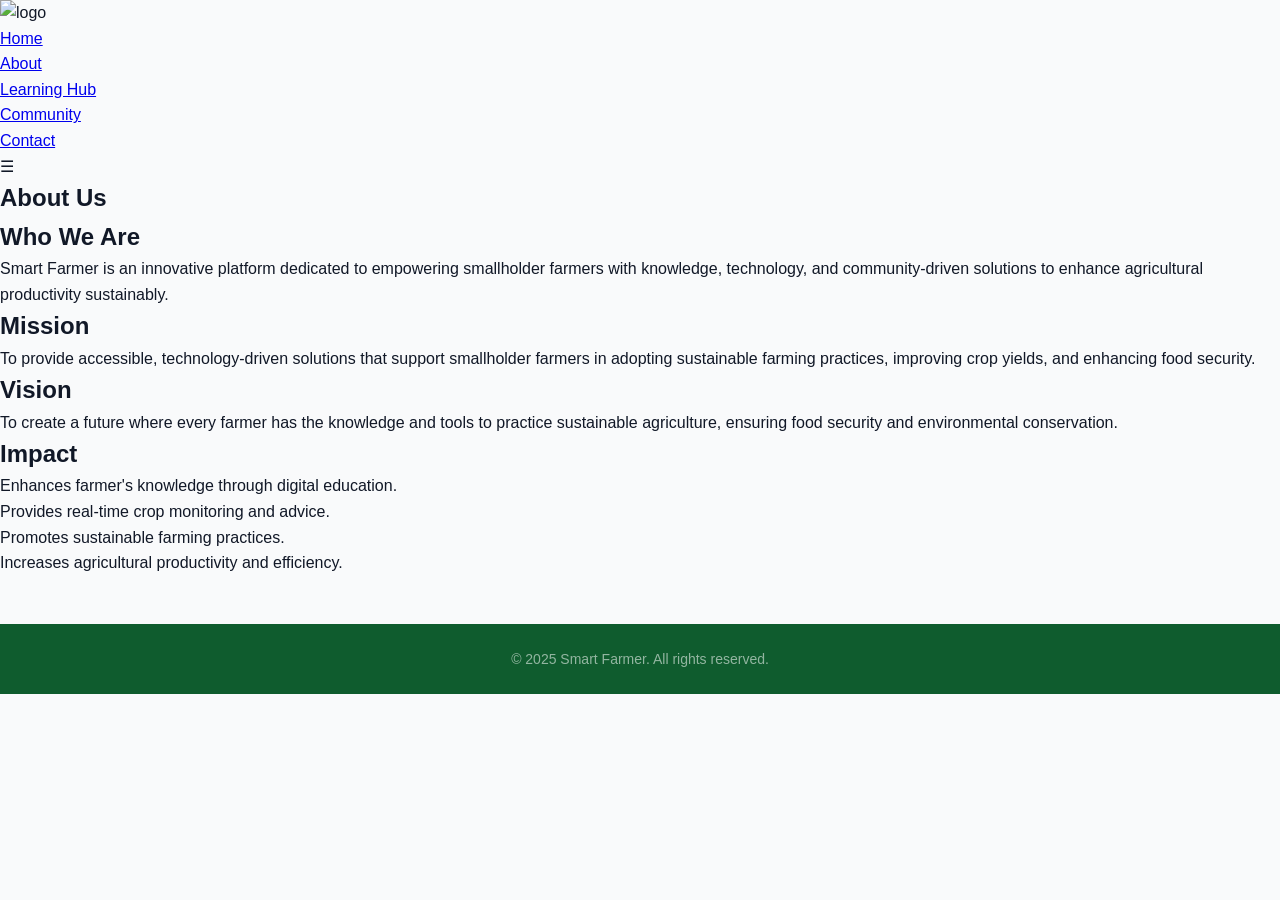
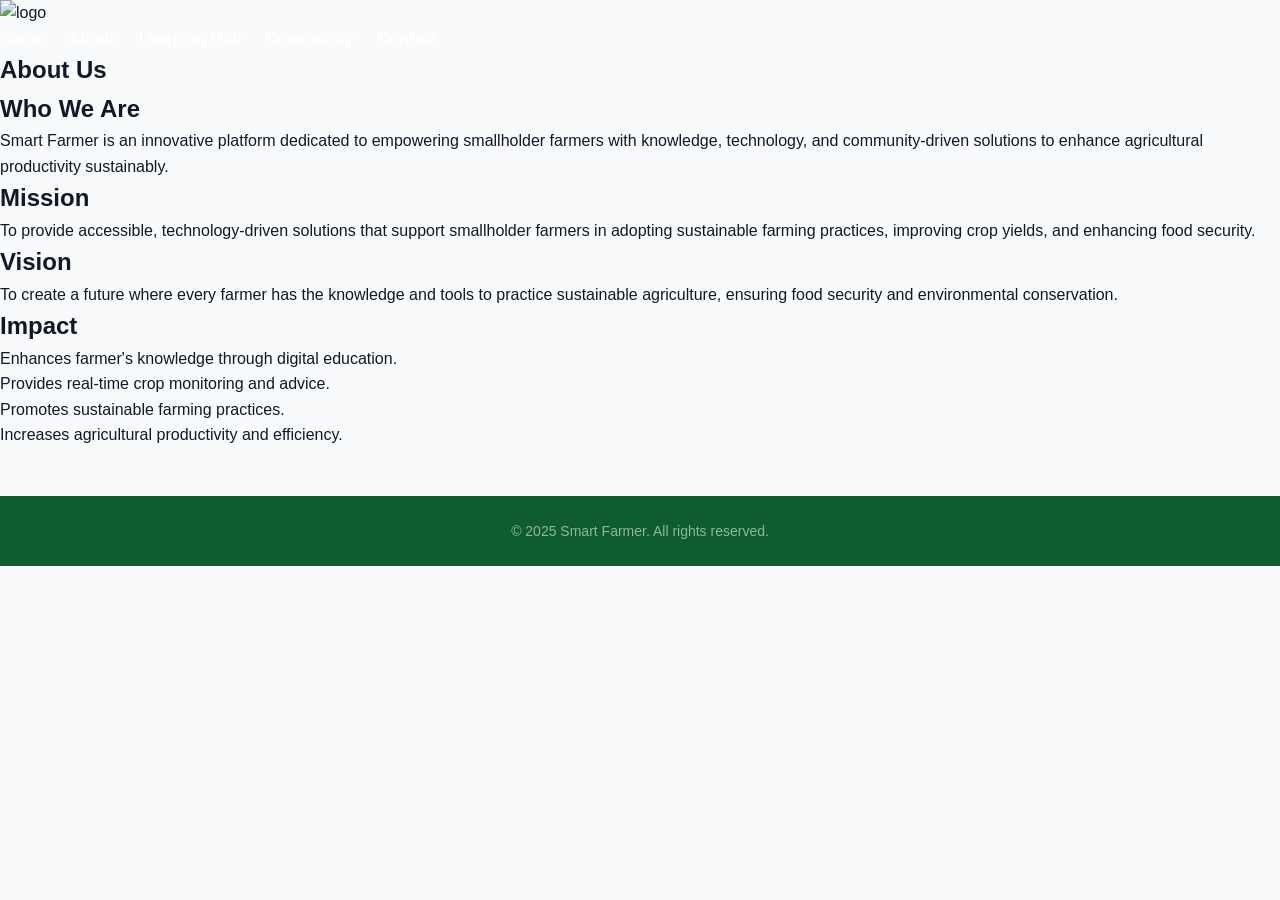

fix(styles): add navbar styles directly and remove navbar.css import

--- a/styles/about.css
+++ b/styles/about.css
@@ -1,5 +1,4 @@
 @import url('https://fonts.googleapis.com/css2?family=Inter:wght@400;500;600;700&family=Fraunces:ital,wght@0,700;1,700&display=swap');
-@import url('navbar.css');
 
 *, *::before, *::after { box-sizing: border-box; margin: 0; padding: 0; }
 
@@ -22,6 +21,62 @@ body {
     line-height: 1.6;
 }
 
+.site-header {
+    background: var(--green-dark);
+    position: sticky;
+    top: 0;
+    z-index: 100;
+    border-bottom: 1px solid rgba(255,255,255,0.08);
+}
+.container--nav {
+    max-width: 1200px;
+    margin: 0 auto;
+    padding: 0 1.5rem;
+    display: flex;
+    align-items: center;
+    height: auto;
+    min-height: 64px;
+    gap: 1.5rem;
+}
+.logo img { width: 180px; height: auto; display: block; }
+nav { display: flex; align-items: center; margin-left: auto; }
+.nav-links { display: flex; gap: 1.5rem; list-style: none; }
+.nav-links a {
+    color: rgba(255,255,255,0.8);
+    text-decoration: none;
+    font-size: 16px;
+    font-weight: 700;
+    transition: color 0.15s;
+    white-space: nowrap;
+}
+.nav-links a:hover { color: white; }
+.language-selector select {
+    background: rgba(255,255,255,0.1);
+    border: 1px solid rgba(255,255,255,0.2);
+    color: white;
+    font-size: 13px;
+    padding: 5px 10px;
+    border-radius: 6px;
+    cursor: pointer;
+    margin-left: 1.5rem;
+}
+.menu-icon {
+    display: none;
+    background: none;
+    border: none;
+    color: white;
+    font-size: 22px;
+    cursor: pointer;
+    margin-left: auto;
+}
+@media (max-width: 768px) {
+    .nav-links { display: none; flex-direction: column; position: absolute; top: 64px; left: 0; right: 0; background: var(--green-dark); padding: 1rem 1.5rem; gap: 1rem; z-index: 99; }
+    .nav-links.active { display: flex; }
+    .menu-icon { display: block; }
+}
+@media (max-width: 480px) {
+    .container--nav { padding: 0 1rem; }
+}
 
 .about-hero {
     background: linear-gradient(135deg, var(--green-dark) 0%, #1a6b3a 100%);
